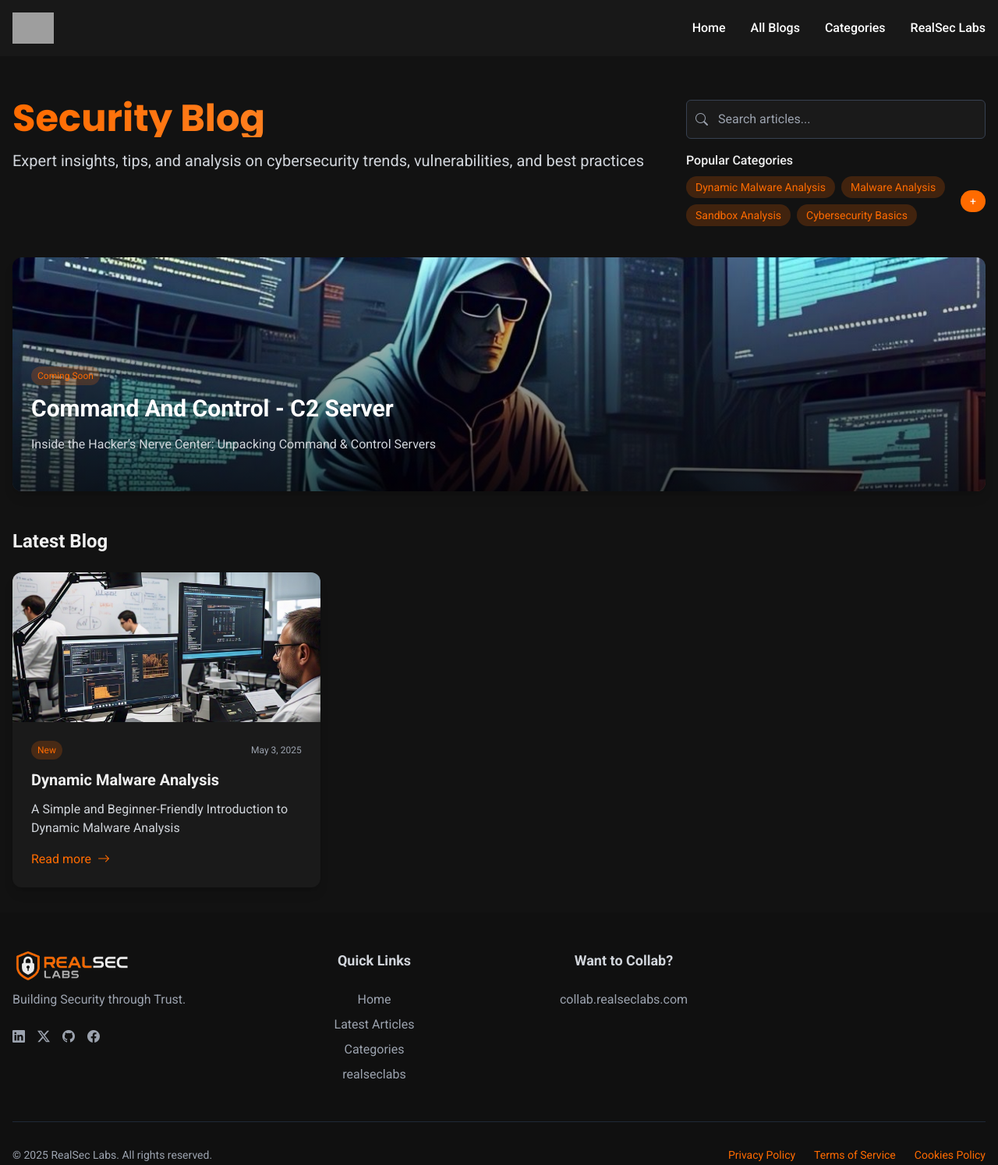
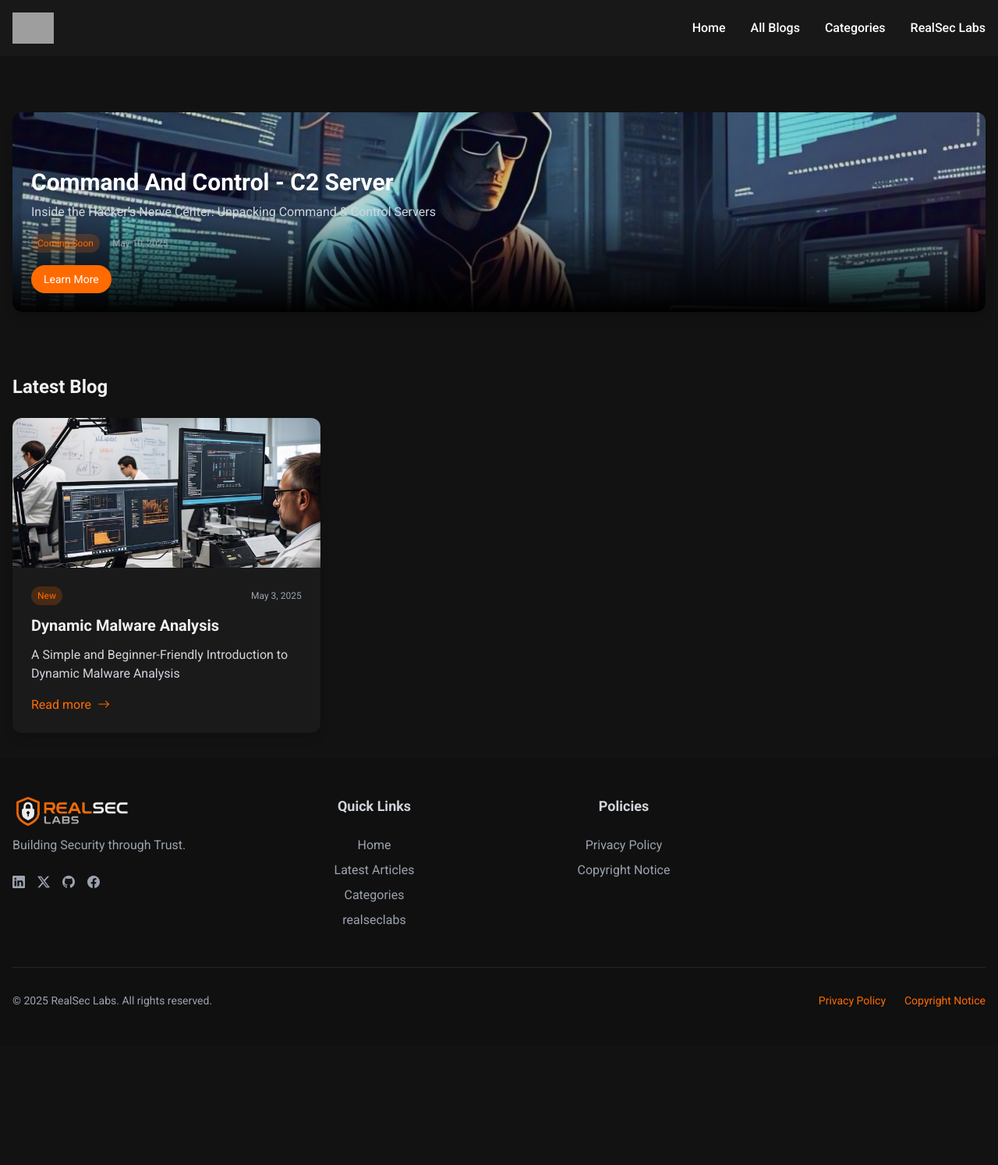
Before and after one commit to realseclabs/blog.realseclabs.com, a website: page index.html in a window 1280 px wide. Shown: the whole page at 78% size. After the commit the page ends 1341 px from the top, so only its background shows below. Drawn offline with nearby package versions, Linux system fonts and the light colour scheme; grey boxes are pictures that could not be loaded.

Commit message:
footer update

```diff
--- a/index.html
+++ b/index.html
@@ -237,6 +237,11 @@
             animation: fadeIn 1s ease-out;
         }
     </style>
+    <style>
+        .bg-gradient-to-t {
+            background: linear-gradient(to top, rgba(0, 0, 0, 0.7), rgba(0, 0, 0, 0.3), transparent);
+        }
+    </style>
 </head>
 
 <body class="min-h-screen font-sans">
@@ -268,62 +273,42 @@
 
     <!-- Main Content - Will be dynamically changed based on the current view -->
     <main id="main-content" class="min-h-screen pt-24">
-        <!-- Blog Listing Page (Default View) -->
-        <section id="blog-listing" class="py-8 px-4">
+        <!-- Upcoming Blog Section -->
+        <section id="upcoming-blog" class="py-12 px-4">
             <div class="container mx-auto">
-                <div class="flex flex-col md:flex-row mb-10">
-                    <div class="md:w-2/3">
-                        <h1 class="text-4xl md:text-5xl font-heading font-bold mb-4 gradient-text">
-                            Security Blog
-                        </h1>
-                        <p class="text-xl text-gray-300 mb-6">
-                            Expert insights, tips, and analysis on cybersecurity trends, vulnerabilities, and best practices
+                <div class="relative bg-gradient-to-r from-secondary to-gray-800 rounded-xl overflow-hidden shadow-lg transition-all duration-300 card-hover">
+                    <!-- Blog Image -->
+                    <img src="./assets/images/Command and control server-c2 server.jpg"
+                         alt="Upcoming Blog Post"
+                         class="w-full h-64 object-cover opacity-80">
+
+                    <!-- Gradient Overlay -->
+                    <div class="absolute inset-0 bg-gradient-to-t from-black via-transparent to-transparent"></div>
+
+                    <!-- Content -->
+                    <div class="absolute bottom-0 left-0 right-0 p-6 text-white">
+                        <h2 class="text-3xl font-bold mb-2">Command And Control - C2 Server</h2>
+                        <p class="text-gray-300 mb-4">
+                            Inside the Hacker’s Nerve Center: Unpacking Command & Control Servers
                         </p>
-                    </div>
-                    <div class="md:w-1/3 md:pl-8 mt-6 md:mt-0">
-                        <div class="relative">
-                            <input type="text" placeholder="Search articles..." class="w-full bg-secondary border border-gray-700 rounded-md py-3 px-4 pl-10 focus:outline-none focus:border-primary">
-                            <i class="bi bi-search absolute left-3 top-3.5 text-gray-400"></i>
+                        <div class="flex items-center space-x-4">
+                            <span class="bg-primary/20 text-primary text-xs py-1 px-2 rounded-full">Coming Soon</span>
+                            <span class="text-gray-400 text-xs">May 10, 2025</span>
                         </div>
-                        <div class="mt-4">
-                            <h4 class="font-medium mb-2">Popular Categories</h4>
-                            <div class="flex items-center gap-2">
-                                <div id="popular-categories" class="flex flex-wrap gap-2">
-                                    <!-- Top 4 categories will be dynamically inserted here -->
-                                </div>
-                                <!-- Add the + button -->
-                                <button id="open-categories-modal" class="bg-primary text-white text-sm py-1 px-3 rounded-full hover:bg-primary/80 transition-colors">
-                                    +
-                                </button>
-                            </div>
-                        </div>
-                    </div>
-                </div>
-
-                <!-- Featured Post -->
-                <div class="featured-card flex flex-col md:flex-row bg-secondary rounded-xl overflow-hidden shadow-lg mb-12">
-                    <img src="./assets/images/Command and control server-c2 server.jpg"
-                         alt="Featured Blog Post"
-                         class="w-full md:w-1/2 h-48 md:h-auto object-cover transform transition-transform duration-500 hover:scale-105 hover:shadow-xl fade-in">
-                    <div class="content p-6 md:p-8 flex flex-col justify-center">
-                        <div class="flex items-center mb-3">
-                            <span class="bg-primary/20 text-primary text-xs py-1 px-2 rounded-full">Coming Soon</span>
-                            <span class="text-gray-400 text-xs ml-2"></span>
-                        </div>
-                        <h2 class="text-2xl md:text-3xl font-bold mb-4">Command And Control - C2 Server</h2>
-                        <p class="text-gray-300 mb-6 line-clamp-3">
-                            Inside the Hacker’s Nerve Center: Unpacking Command & Control Servers                        </p>
-                        <a href="" class="inline-flex items-center text-primary hover:underline">
-
+                        <a href="#" class="mt-4 inline-block bg-primary text-white text-sm py-2 px-4 rounded-full hover:bg-primary/80 transition-colors">
+                            Learn More
                         </a>
                     </div>
                 </div>
+            </div>
+        </section>
 
-                <h3 id="latest-articles" class="text-2xl font-bold mb-6">Latest Blog</h3>
-
-                <!-- Blog Grid -->
+        <!-- Latest Blog Section -->
+        <section id="latest-articles" class="py-8 px-4">
+            <div class="container mx-auto">
+                <h3 class="text-2xl font-bold mb-6">Latest Blog</h3>
                 <div class="grid grid-cols-1 md:grid-cols-2 lg:grid-cols-3 gap-8">
-                    <!-- Current Card (Previously Hidden) -->
+                    <!-- Blog Cards -->
                     <div class="bg-secondary rounded-xl overflow-hidden shadow-lg transition-all duration-300 card-hover">
                         <img src="./assets/images/dynamic-malware-analysis.jpg" alt="IAM Solutions" class="w-full h-48 object-cover">
                         <div class="p-6">
@@ -335,22 +320,11 @@
                             <p class="text-gray-300 mb-4 line-clamp-3">
                                 A Simple and Beginner-Friendly Introduction to Dynamic Malware Analysis
                             </p>
-                            <a href="./dynamic-malware-analysis.html" class="text-primary inline-flex items-center hover:underline" onclick="viewBlog('dynamic-malware-analysis'); return false;">
+                            <a href="./dynamic-malware-analysis.html" class="text-primary inline-flex items-center hover:underline">
                                 Read more <i class="bi bi-arrow-right ml-2"></i>
                             </a>
                         </div>
                     </div>
-
-
-
-            </div>
-        </section>
-        <!-- Filtered Blogs Section -->
-        <section id="filtered-blogs" class="hidden py-8 px-4">
-            <div class="container mx-auto">
-                <h3 class="text-2xl font-bold mb-6">Discover More Under This Topic</h3>
-                <div id="filtered-blog-list" class="flex flex-wrap gap-6">
-                    <!-- Filtered blogs will be dynamically inserted here -->
                 </div>
             </div>
         </section>
@@ -793,6 +767,7 @@
             </div>
         </div>
     </div>
+    <!-- Footer -->
     <footer class="bg-[#101010] text-gray-300 py-12 px-4">
         <div class="container mx-auto">
             <div class="grid grid-cols-1 md:grid-cols-2 lg:grid-cols-4 gap-8">
@@ -827,22 +802,21 @@
                         <li><a href="./index.html" class="text-gray-400 hover:text-primary">Home</a></li>
                         <li><a href="#latest-articles" class="text-gray-400 hover:text-primary">Latest Articles</a></li>
                         <li><a href="#" id="trigger-modal" class="text-gray-400 hover:text-primary">Categories</a></li>
-
                         <li><a href="https://realseclabs.com/" class="text-gray-400 hover:text-primary">realseclabs</a></li>
                     </ul>
                 </div>
 
-                <!-- Services -->
-
-                <!-- Newsletter -->
+                <!-- Policies Section -->
                 <div>
-                    <h4 class="font-bold text-lg mb-6">Want to Collab?</h4>
-                    <!-- Spinner Loader -->
-                    <div class="flex justify-center mt-4">
-                        <ul class="space-y-2">
-                            <li><a href="https://collab.realseclabs.com" class="text-gray-400 hover:text-primary">collab.realseclabs.com</a></li>
-                            </ul>
-                    </div>
+                    <h4 class="font-bold text-lg mb-6">Policies</h4>
+                    <ul class="space-y-2">
+                        <li>
+                            <a href="https://realseclabs.com/privacy-policy" class="text-gray-400 hover:text-primary">Privacy Policy</a>
+                        </li>
+                        <li>
+                            <a href="https://realseclabs.com/copyright-notice" class="text-gray-400 hover:text-primary">Copyright Notice</a>
+                        </li>
+                    </ul>
                 </div>
             </div>
 
@@ -850,9 +824,9 @@
                 <div class="flex flex-col md:flex-row justify-between items-center">
                     <p>&copy; 2025 RealSec Labs. All rights reserved.</p>
                     <div class="flex space-x-6 mt-4 md:mt-0">
-                        <a href="#" class="hover:text-primary">Privacy Policy</a>
-                        <a href="#" class="hover:text-primary">Terms of Service</a>
-                        <a href="#" class="hover:text-primary">Cookies Policy</a>
+                        <a href="https://realseclabs.com/privacy-policy" class="hover:text-primary">Privacy Policy</a>
+                        <a href="https://realseclabs.com/copyright-notice" class="hover:text-primary">Copyright Notice</a>
+
                     </div>
                 </div>
             </div>
```
